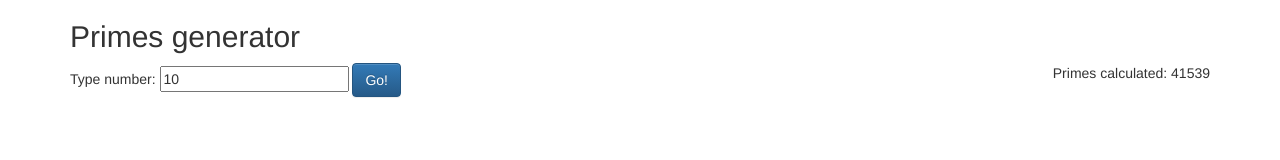
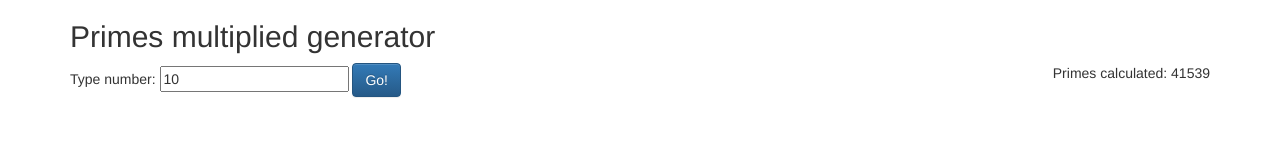
Before and after one commit to filso/primes-coding-challenge, a website: page app/index.html in a window 1280 px wide. Drawn offline with nearby package versions, Linux system fonts and the light colour scheme; some packages are replaced by stand-ins of ours.

Commit message:
fix name

```diff
--- a/app/index.html
+++ b/app/index.html
@@ -31,7 +31,7 @@
 
 <body>
   <div class="container" ng-controller='AppCtrl'>
-    <h2>Primes generator</h2>
+    <h2>Primes multiplied generator</h2>
 
     <div class='top-panel clearfix'>
       <p class='pull-left'>
```
